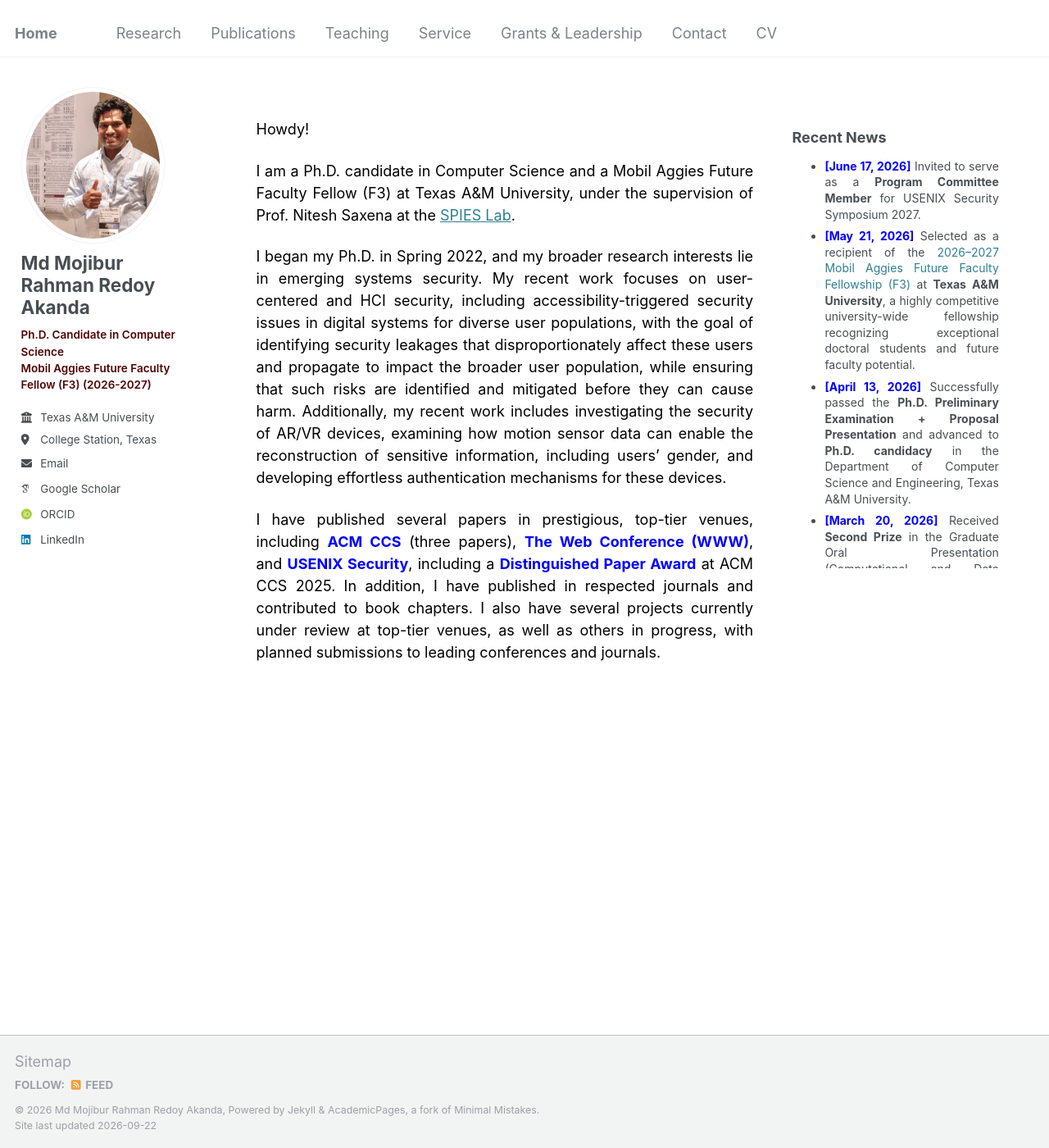
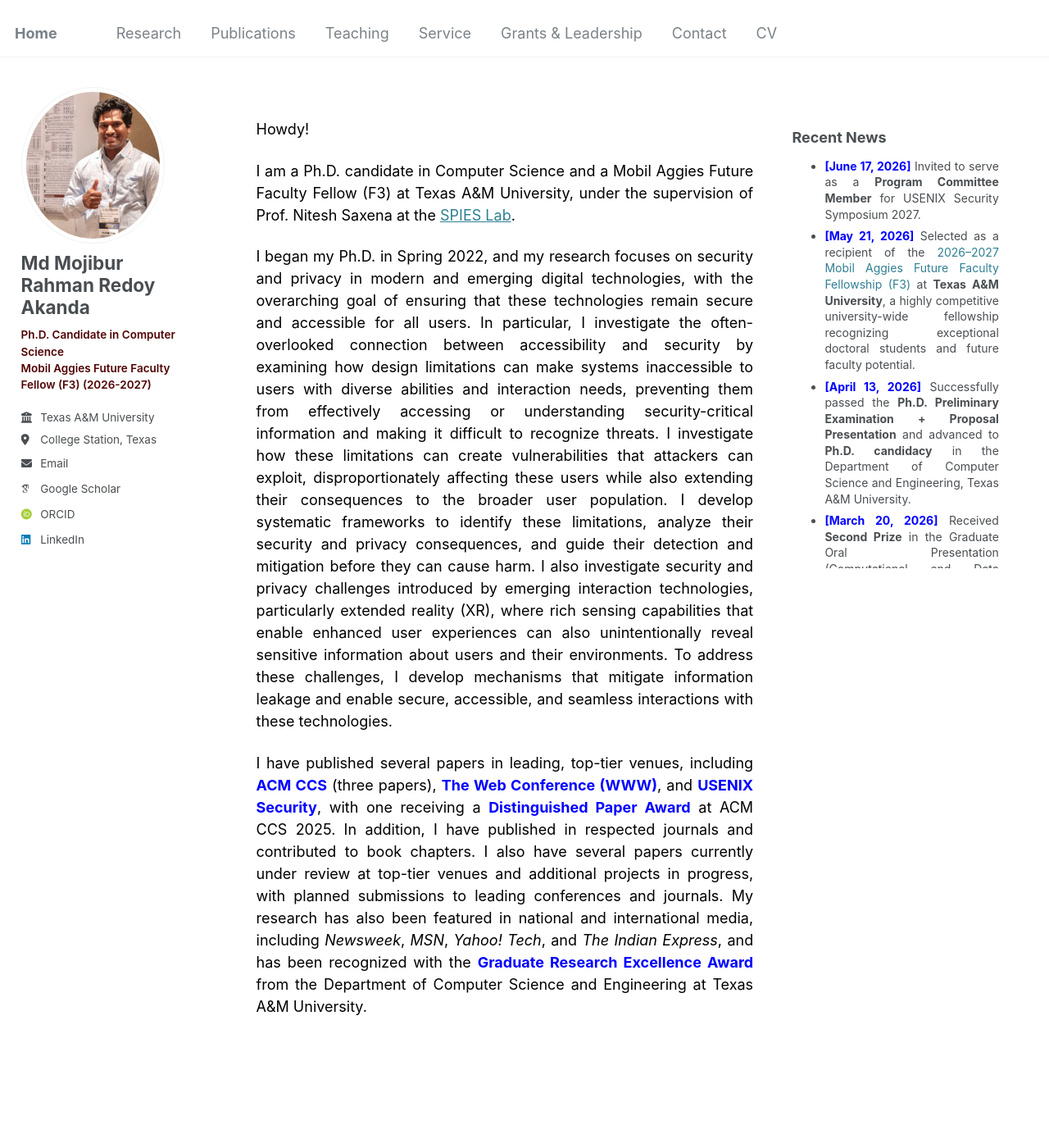
Before and after one commit to redoyakanda/redoyakanda.github.io, a Jekyll site: the page built from _pages/about.md, in a window 1280 px wide and 1400 px high. Shown: the whole window at 82% size. Built offline with Jekyll 4.4.1, drawn with Linux system fonts in a browser that asks for light colours; some web fonts are replaced.

Commit message:
Update about.md

```diff
--- a/_pages/about.md
+++ b/_pages/about.md
@@ -24,10 +24,10 @@ I am a Ph.D. candidate in Computer Science and a Mobil Aggies Future Faculty Fel
   </p>
 
   <p>
-I began my Ph.D. in Spring 2022, and my broader research interests lie in emerging systems security. My recent work focuses on user-centered and HCI security, including accessibility-triggered security issues in digital systems for diverse user populations, with the goal of identifying security leakages that disproportionately affect these users and propagate to impact the broader user population, while ensuring that such risks are identified and mitigated before they can cause harm. Additionally, my recent work includes investigating the security of AR/VR devices, examining how motion sensor data can enable the reconstruction of sensitive information, including users’ gender, and developing effortless authentication mechanisms for these devices.
+I began my Ph.D. in Spring 2022, and my research focuses on security and privacy in modern and emerging digital technologies, with the overarching goal of ensuring that these technologies remain secure and accessible for all users. In particular, I investigate the often-overlooked connection between accessibility and security by examining how design limitations can make systems inaccessible to users with diverse abilities and interaction needs, preventing them from effectively accessing or understanding security-critical information and making it difficult to recognize threats. I investigate how these limitations can create vulnerabilities that attackers can exploit, disproportionately affecting these users while also extending their consequences to the broader user population. I develop systematic frameworks to identify these limitations, analyze their security and privacy consequences, and guide their detection and mitigation before they can cause harm. I also investigate security and privacy challenges introduced by emerging interaction technologies, particularly extended reality (XR), where rich sensing capabilities that enable enhanced user experiences can also unintentionally reveal sensitive information about users and their environments. To address these challenges, I develop mechanisms that mitigate information leakage and enable secure, accessible, and seamless interactions with these technologies.
       </p>
 
   <p>
-    I have published several papers in prestigious, top-tier venues, including <b style="color:blue;">ACM CCS</b> (three papers), <b style="color:blue;">The Web Conference (WWW)</b>, and <b style="color:blue;">USENIX Security</b>, including a <b style="color:blue;">Distinguished Paper Award</b> at ACM CCS 2025. In addition, I have published in respected journals and contributed to book chapters. I also have several projects currently under review at top-tier venues, as well as others in progress, with planned submissions to leading conferences and journals.
-  </p>
+I have published several papers in leading, top-tier venues, including <b style="color:blue;">ACM CCS</b> (three papers), <b style="color:blue;">The Web Conference (WWW)</b>, and <b style="color:blue;">USENIX Security</b>, with one receiving a <b style="color:blue;">Distinguished Paper Award</b> at ACM CCS 2025. In addition, I have published in respected journals and contributed to book chapters. I also have several papers currently under review at top-tier venues and additional projects in progress, with planned submissions to leading conferences and journals. My research has also been featured in national and international media, including <i>Newsweek</i>, <i>MSN</i>, <i>Yahoo! Tech</i>, and <i>The Indian Express</i>, and has been recognized with the <b style="color:blue;">Graduate Research Excellence Award</b> from the Department of Computer Science and Engineering at Texas A&M University.
+</p>
 </div>
```
